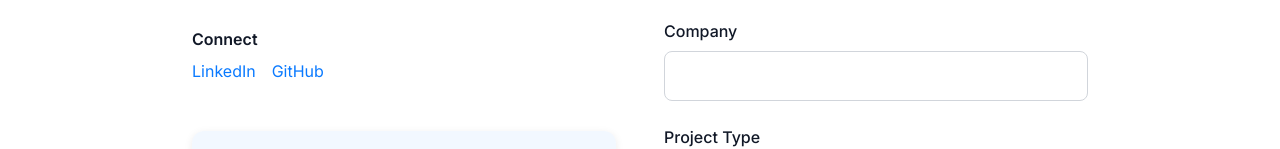
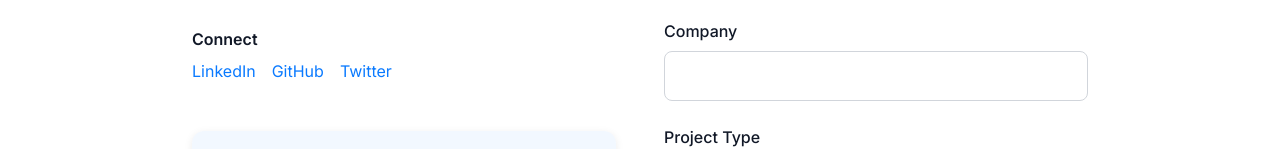
Before and after one commit to Stella-Achar-Oiro/stellaoiro, a Next.js app: page /contact in a window 1280 px wide. Shown: the part 626-775 px from the top of the page. Built offline with nearby package versions, Linux system fonts and the light colour scheme.

Commit message:
feat(contact, footer): update LinkedIn and Twitter links, add X link
The LinkedIn link was updated to the full profile URL. A link to
my Twitter (now X) profile was added to both the contact page and
the footer.

```diff
--- a/app/contact/page.tsx
+++ b/app/contact/page.tsx
@@ -48,11 +48,14 @@
                 <div>
                   <h3 className="font-semibold mb-2">Connect</h3>
                   <div className="flex gap-4">
-                    <a href="https://linkedin.com/in/stella-oiro" target="_blank" rel="noopener noreferrer" className="text-primary hover:underline">
+                    <a href="https://www.linkedin.com/in/stella-achar-oiro/" target="_blank" rel="noopener noreferrer" className="text-primary hover:underline">
                       LinkedIn
                     </a>
                     <a href="https://github.com/Stella-Achar-Oiro" target="_blank" rel="noopener noreferrer" className="text-primary hover:underline">
                       GitHub
+                    </a>
+                    <a href="https://x.com/Stella_Oiro" target="_blank" rel="noopener noreferrer" className="text-primary hover:underline">
+                      Twitter
                     </a>
                   </div>
                 </div>
--- a/components/Footer.tsx
+++ b/components/Footer.tsx
@@ -9,9 +9,9 @@
             <h3 className="text-xl font-bold mb-4">Stella Oiro</h3>
             <p className="text-gray-600 mb-6">Technical writer specializing in API documentation, developer guides, and SaaS documentation.</p>
             <div className="flex gap-4">
-              <a href="https://linkedin.com/in/stella-oiro" target="_blank" rel="noopener noreferrer" className="text-gray-600 hover:text-primary transition-colors">LinkedIn</a>
+              <a href="https://www.linkedin.com/in/stella-achar-oiro/" target="_blank" rel="noopener noreferrer" className="text-gray-600 hover:text-primary transition-colors">LinkedIn</a>
               <a href="https://github.com/Stella-Achar-Oiro" target="_blank" rel="noopener noreferrer" className="text-gray-600 hover:text-primary transition-colors">GitHub</a>
-              <a href="https://twitter.com/stellaoiro" target="_blank" rel="noopener noreferrer" className="text-gray-600 hover:text-primary transition-colors">Twitter</a>
+              <a href="https://x.com/Stella_Oiro" target="_blank" rel="noopener noreferrer" className="text-gray-600 hover:text-primary transition-colors">Twitter</a>
             </div>
           </div>
 
```
